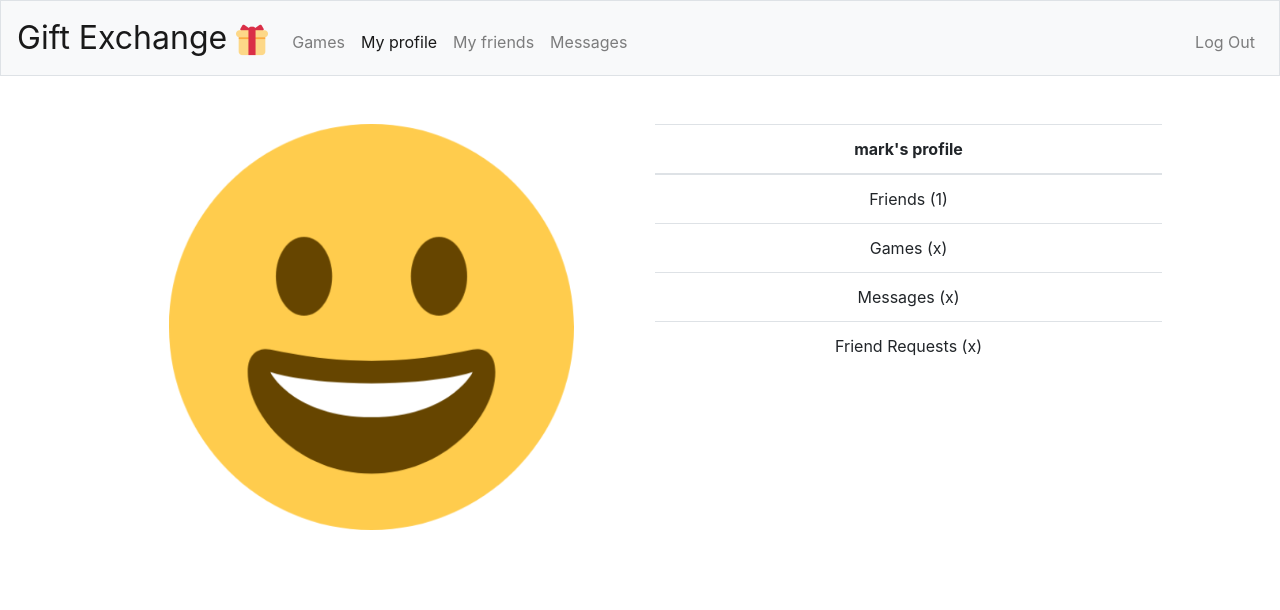
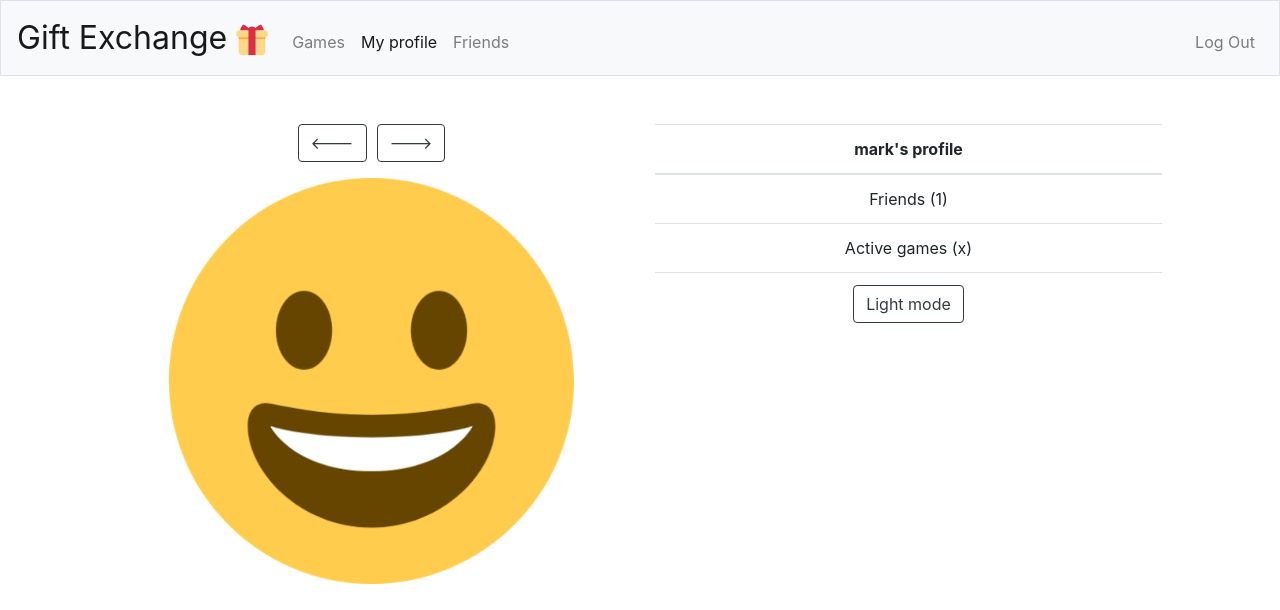
Before and after one commit to MarkSeliter/gift-exchange, a Flask app: page / in a window 1280 px wide. Shown: the top 610 px of the page. Run offline with Flask 2, Linux system fonts and the light colour scheme; a user stored in the database is signed in; data comes from the database, SQL or seed files in the repository; both versions use the stored data as it was before the commit.

Commit message:
darkmode and pp
made it possible to toggle darkmode and change profile pic

```diff
--- a/app.py
+++ b/app.py
@@ -33,13 +33,52 @@ Session(app)
 def index():
     """The main page (supposed to show only if logged in)"""
 
-    # request to see friend's profile
-    # if request.method == "POST":
+    if request.method == "POST":
+
+        # meaning the user wants to change the theme
+        # if the html was manipulated
+        if request.form.get("toggle_darkmode"):
+            darkmode = int(request.form.get("toggle_darkmode").strip())
+            if darkmode < 0 or darkmode > 1:
+                return redirect("/")
+
+            # now that everything checks out
+            db("UPDATE users SET darkmode = {} WHERE id ={}"\
+                .format(darkmode, session['user_id']))
+
+            return redirect("/")
+
+        # if it was a request to change pic
+        # also checks if its empty (manipulated)
+        if request.form.get("change_pp"):
+            rows = db("SELECT * FROM users WHERE id = {}".format(session['user_id']))
+            image = rows[0]["image_id"]
+            change = int(request.form.get("change_pp").strip())
+            # left arrow
+            if change == -1 :
+                if image == 1:
+                    image = 22
+                else:
+                    image -= 1
+            # right arrow
+            elif change == 1:
+                if image == 22:
+                    image = 1
+                else:
+                    image += 1
+
+            db("UPDATE users SET image_id = {} WHERE id ={}"\
+                .format(image, session['user_id']))
+
+            return redirect("/")
+
+        return redirect("/")
 
     # request to see your own profile
     rows = db("SELECT * FROM users WHERE id = {}".format(session['user_id']))
     username = rows[0]['username']
     image = rows[0]['image_id']
+    darkmode = rows[0]['darkmode']
 
     rows = db("SELECT * FROM friends WHERE user_id = {}".format(session['user_id']))
 
@@ -49,7 +88,7 @@ def index():
         friend_num = len(rows)
 
     return render_template("index.html", username=username,\
-        image=image, friend_num=friend_num)
+        image=image, friend_num=friend_num, darkmode=darkmode)
 
 
 @app.route("/login", methods=["GET", "POST"])
--- a/static/styles.css
+++ b/static/styles.css
@@ -27,3 +27,16 @@ main img
     /* Constrain images on small screens */
     max-width: 100%;
 }
+
+.dark_background
+{
+    background-color: #2E2E2E;
+    color: #ffffff;
+}
+
+.cstmbtn
+{
+    margin-bottom: 1rem;
+    margin-right: 5px;
+    margin-left: 5px;
+}
--- a/templates/index.html
+++ b/templates/index.html
@@ -12,25 +12,47 @@
     <div class="row">
 
     	<div class="col">
+    		<div class="btn-group">
+    		    <form action="/" method="post">
+    			    <input type="hidden" name="change_pp" value="-1">
+    			    <button type="submit" class="cstmbtn btn btn-outline-{% if darkmode == 0 %}light{% else %}dark{% endif %}"><---</button>
+    		    </form>
+    		    <form action="/" method="post">
+    			    <input type="hidden" name="change_pp" value="1">
+    			    <button type="submit" class="cstmbtn btn btn-outline-{% if darkmode == 0 %}light{% else %}dark{% endif %}">---></button>
+    		    </form>
+    		</div>
             <img style="width: 80%;" src="/static/pp/{{ image }}.png">
         </div>
 
 	    <div class="col">
 
-	        <table class="table table-hover">
+	        <table class="table {% if darkmode == 0 %} table-dark dark_background {% endif %} table-hover">
 	        	<thead><tr><th>{{ username }}'s profile</th></tr></thead>
 	        	<tbody>
 	        		<tr>
 	        			<td>Friends ({{ friend_num }})</td>
 	        		</tr>
 	        		<tr>
-	        			<td>Games (x)</td>
+	        			<td>Active games (x)</td>
 	        		</tr>
 	        		<tr>
-	        			<td>Messages (x)</td>
-	        		</tr>
-	        		<tr>
-	        			<td>Friend Requests (x)</td>
+	        			<td>
+	        				<form action="/" method="post">
+	        					<input type="hidden"
+	        					{% if darkmode == 0 %}
+	        					value="1"
+	        					{% else %}
+	        					value="0"
+	        					{% endif %}
+	        					name="toggle_darkmode">
+	        					{% if darkmode == 0 %}
+	        					<button type="submit" class="btn btn-outline-light">Dark mode</button>
+	        					{% else %}
+	        					<button type="submit" class="btn btn-outline-dark">Light mode</button>
+	        					{% endif %}
+	        				</form>
+	        			</td>
 	        		</tr>
 	        	</tbody>
 	        </table>
--- a/templates/layout-light.html
+++ b/templates/layout-light.html
@@ -24,9 +24,9 @@
 
     </head>
 
-    <body>
+    <body class="{% if darkmode == 0 %} dark_background {% endif %}">
 
-        <nav class="navbar navbar-expand-md navbar-light bg-light border">
+        <nav class="navbar navbar-expand-md {% if darkmode == 0 %} navbar-dark bg-dark border-dark {% else %} navbar-light bg-light border {% endif %}">
             <a class="navbar-brand" href="/">Gift Exchange <img src="/static/favicon-32x32.png" alt="" class=".align-top .align-middle .align-bottom"></a>
             <button aria-controls="navbar" aria-expanded="false" aria-label="Toggle navigation" class="navbar-toggler" data-target="#navbar" data-toggle="collapse" type="button">
                 <span class="navbar-toggler-icon"></span>
@@ -36,8 +36,7 @@
                     <ul class="navbar-nav mr-auto mt-2">
                         <li class="nav-item"><a class="nav-link" href="/">Games</a></li>
                         <li class="nav-item"><a class="nav-link {% block index %}{% endblock %}" href="/">My profile</a></li>
-                        <li class="nav-item"><a class="nav-link" href="/">My friends</a></li>
-                        <li class="nav-item"><a class="nav-link" href="/">Messages</a></li>
+                        <li class="nav-item"><a class="nav-link" href="/">Friends</a></li>
                     </ul>
                     <ul class="navbar-nav ml-auto mt-2">
                         <li class="nav-item"><a class="nav-link" href="/logout">Log Out</a></li>
```
Also changed, not shown: database.db.
